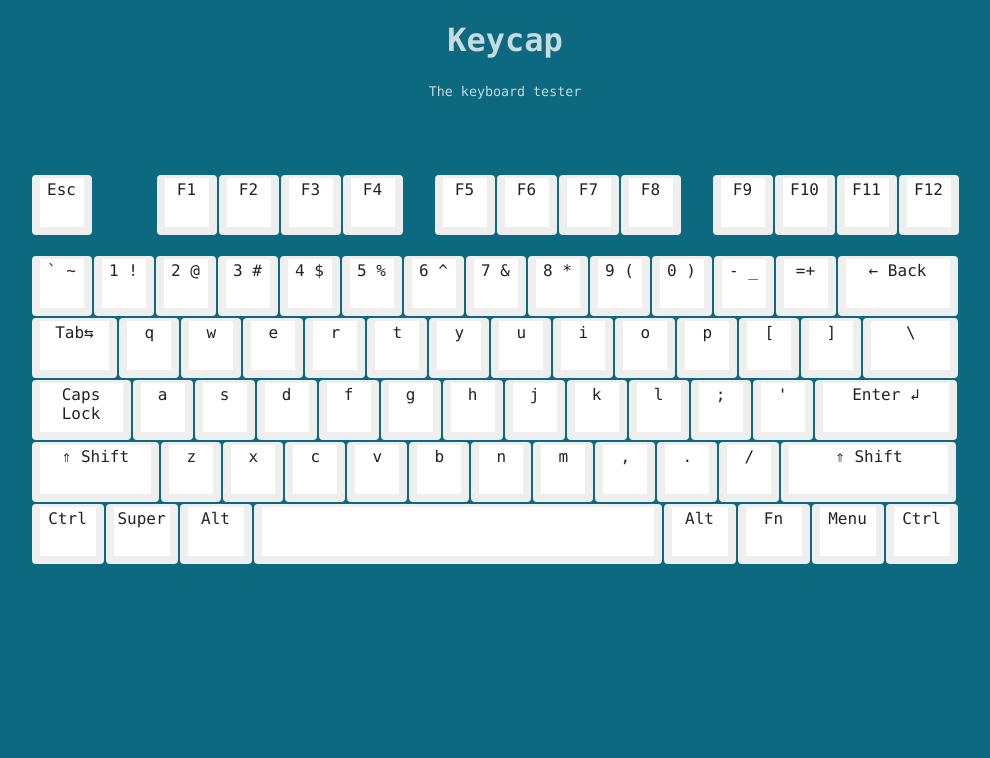
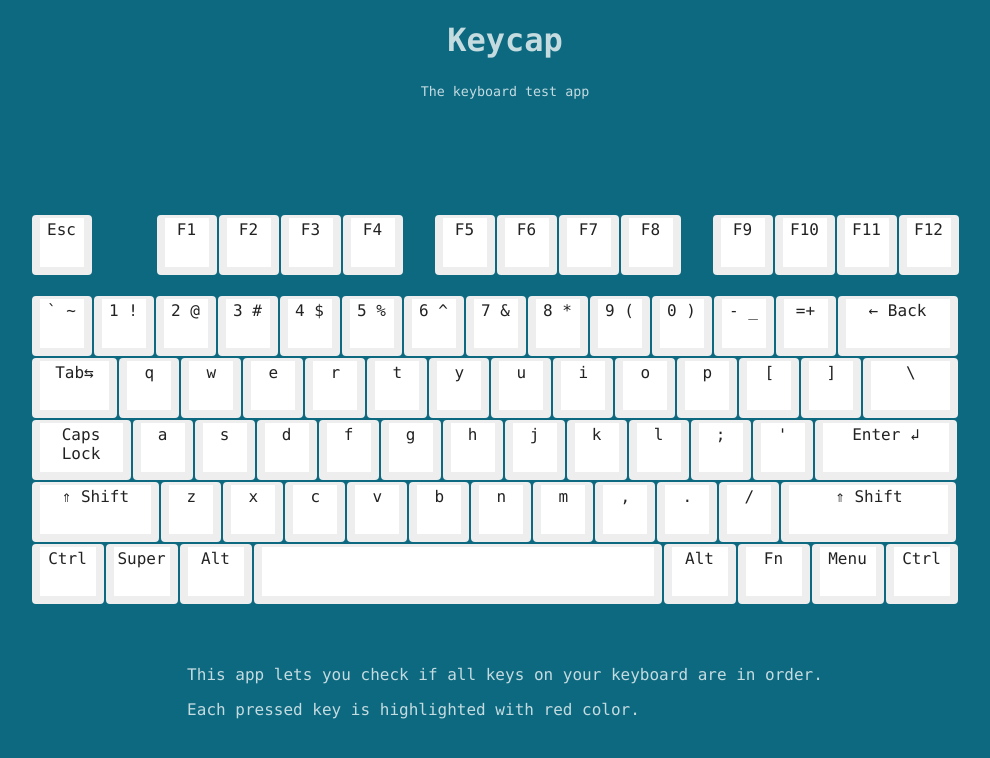
Before and after one commit to AlexAtHome/keycap, a React (Create React App) app: page / in a window 1280 px wide. Shown: the top 758 px of the page, without its empty margins (135-1125 px from the left). Built offline with nearby package versions, Linux system fonts and the light colour scheme.

Commit message:
fix: 🐛 adds short description

```diff
--- a/src/App.css
+++ b/src/App.css
@@ -13,8 +13,17 @@
 }
 
 .container {
+	display: block;
+	position: relative;
+	margin: 40px auto 0;
+}
+
+.container_flex {
 	display: flex;
+	flex-direction: column;
 	justify-content: center;
-	position: relative;
-	margin: 0 auto;
 }
+
+.container:not(.container_full-width) {
+	max-width: 900px;
+}
--- a/src/App.tsx
+++ b/src/App.tsx
@@ -8,12 +8,17 @@ function App() {
 			<header className="App__header">
 				<h1 className="App__title">Keycap</h1>
 				<div className="App__subtitle">
-					<small>The keyboard tester</small>
+					<small>The keyboard test app</small>
 				</div>
 			</header>
 
+			<div className="container container_flex container_full-width">
+				<Keyboard />
+			</div>
+
 			<div className="container">
-				<Keyboard />
+				<p>This app lets you check if all keys on your keyboard are in order.</p>
+				<p>Each pressed key is highlighted with red color.</p>
 			</div>
 
 			<footer className="App__footer" />
```
